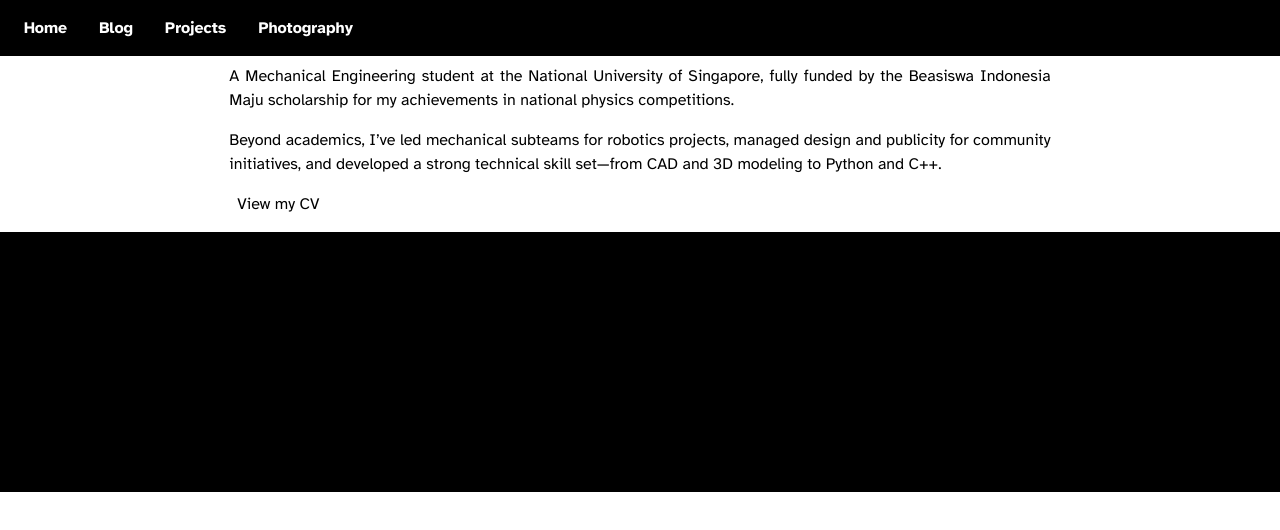
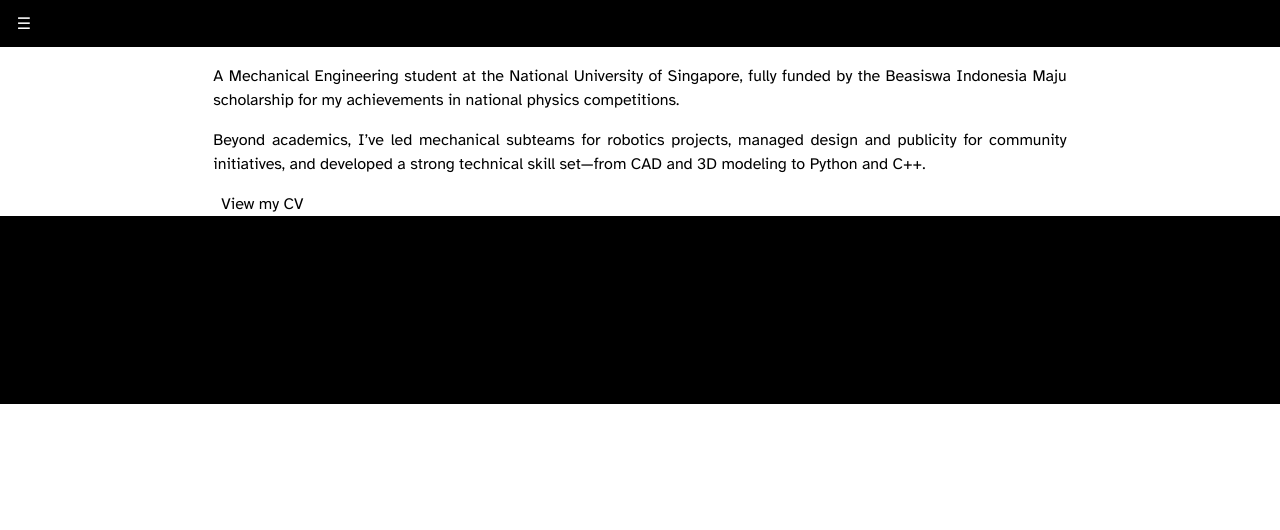
Before and after one commit to satiniize/portfolio-website, a Next.js app: page / in a window 1280 px wide. Shown: the top 530 px of the page. Built offline with nearby package versions, Linux system fonts and the light colour scheme.

Commit message:
Changed header and added sidebar

```diff
--- a/src/app/blog/page.tsx
+++ b/src/app/blog/page.tsx
@@ -1,7 +1,7 @@
 export default function Blog() {
 	return (
 		<main>
-			<p className="text-justify px-16 py-4">
+			<p className="text-justify">
 				This is the Blog page. I&apos;ll post here to talk about my projects in detail. Adding blog functionality soon.
 			</p>
 		</main>
--- a/src/app/layout.tsx
+++ b/src/app/layout.tsx
@@ -2,7 +2,7 @@ import type { Metadata } from "next";
 import { Atkinson_Hyperlegible } from 'next/font/google';
 import "./globals.css";
 
-import NavBar from '@/components/navbar';
+import Header from '@/components/header';
 import Footer from '@/components/footer';
 
 
@@ -20,8 +20,8 @@ export default function RootLayout({children,}: Readonly<{children: React.ReactN
 	return (
 	<html lang="en">
 		<body className={`${atkinsonHyperlegible.className} m-0 p-0`}>
-			<NavBar />
-			<div className="pt-12 w-2/3 m-auto">
+			<Header />
+			<div className="pt-16 w-2/3 mx-auto">
 				{children}
 			</div>
 			<Footer />
--- a/src/app/page.tsx
+++ b/src/app/page.tsx
@@ -2,7 +2,7 @@ export default function Home() {
 	return (
 		<div>
 			<main>
-				<div className="m-4 block space-y-4">
+				<div className="block space-y-4">
 					<p className="text-justify">
 						A Mechanical Engineering student at the National University of Singapore, fully funded by the Beasiswa Indonesia Maju scholarship for my achievements in national physics competitions.
 					</p>
--- a/src/app/photography/page.tsx
+++ b/src/app/photography/page.tsx
@@ -15,9 +15,9 @@ function PhotoItem({ path }: { path: string }) {
 
 export default function Photography() {
 	return (
-		<main>
+		<main className="space-y-4">
 			{/*Info Box*/}
-			<div className="m-4">
+			<div>
 				<p className="text-justify">
 					I do photography for events, but I also do it for fun. This is a collection of those moments. Everything SooC.
 				</p>
--- a/src/app/projects/page.tsx
+++ b/src/app/projects/page.tsx
@@ -1,7 +1,7 @@
 export default function Projects() {
 	return (
 		<main>
-			<p className="text-justify px-16 py-4">
+			<p className="text-justify">
 				This is the Projects page. Will be used to host my projects in a web interface.
 			</p>
 		</main>
--- a/src/components/footer.tsx
+++ b/src/components/footer.tsx
@@ -16,14 +16,11 @@ function ContactLink( {title, link} : {title: string; link: string} ) {
 export default function Footer() {
 	return (
 		<div className="text-center bg-black py-8">
-			<span>Built with pride and passion.</span>
 			<h1 className="text-xl font-bold">Contact me</h1>
-			<ContactLink title="Whatsapp" link="#" />
 			<ContactLink title="Telegram" link="#" />
 			<ContactLink title="Email" link="#" />
 			<ContactLink title="LinkedIn" link="#" />
 			<ContactLink title="GitHub" link="#" />
-			<ContactLink title="Instagram" link="#" />
 		</div>
 	);
 }
--- /dev/null
+++ b/src/components/header.tsx
@@ -0,0 +1,55 @@
+'use client'
+
+import React from 'react';
+import { useState } from 'react';
+import Link from 'next/link';
+
+function NavItem({ href, title } : {href: string; title: string}) {
+	return (
+		<li>
+			<Link href={href}className="block bg-black h-12 w-full flex p-4 items-center text-white  hover:bg-white hover:text-black cursor-pointer duration transition-colors">
+				{title}
+			</Link>
+		</li>
+
+	);
+}
+
+export default function Header() {
+	const [isSidebarOpen, setIsSidebarOpen] = useState(false);
+
+	return (
+	// Contains header and sidebar
+    <div className="relative">
+		{/* Header */}
+		<div className="bg-black border-white border-b px-2 h-12 flex items-center fixed top-0 w-full z-20">
+			<button
+			  onClick={() => setIsSidebarOpen(!isSidebarOpen)}
+			  className="bg-black text-white rounded-lg w-8 h-8 hover:bg-white hover:text-black cursor-pointer transition-colors"
+			>
+		  		☰
+			</button>
+			<h1 className="bg-black h-8 px-2 flex items-center">
+				Rayhan / satiniize
+			</h1>
+			<h1 className="bg-black h-8 px-2 flex items-center ml-auto">
+				Built with pride and passion,
+			</h1>
+		</div>
+
+		{/* Sidebar */}
+		<div
+			className={`bg-black border-white border-r w-48 h-full fixed top-0 pt-12 left-0 z-10 transition-transform duration-200 transform ${
+			isSidebarOpen ? 'translate-x-0' : '-translate-x-full'
+			}`}
+		>
+			<ul>
+				<NavItem href="/" title="Home" />
+				<NavItem href="/blog" title="Blog" />
+				<NavItem href="/projects" title="Projects" />
+				<NavItem href="/photography" title="Photography" />
+			</ul>
+		</div>
+    </div>
+  );
+}
--- a/src/components/navbar.tsx
+++ /dev/null
@@ -1,26 +0,0 @@
-import React from 'react';
-import Link from 'next/link';
-
-function NavItem({ href, title } : {href: string; title: string}) {
-	return (
-		<Link href={href}className="bg-black text-white font-bold rounded-lg px-2 py-0 hover:bg-white hover:text-black cursor-pointer transition-colors">
-			{title}
-		</Link>
-	);
-}
-
-export default function NavBar() {
-	return (
-		<div className="bg-black p-4 flex items-center justify-between fixed top-0 w-full">
-			<nav className="bg-black flex items-center space-x-4">
-				<NavItem href="/" title="Home" />
-				<NavItem href="/blog" title="Blog" />
-				<NavItem href="/projects" title="Projects" />
-				<NavItem href="/photography" title="Photography" />
-			</nav>
-			<h1 className="ml-auto">
-				Rayhan / satiniize
-			</h1>
-		</div>
-	);
-}
```
